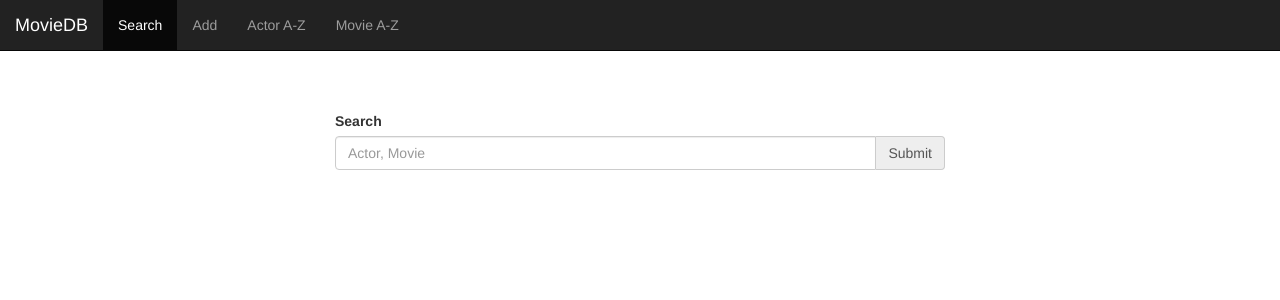
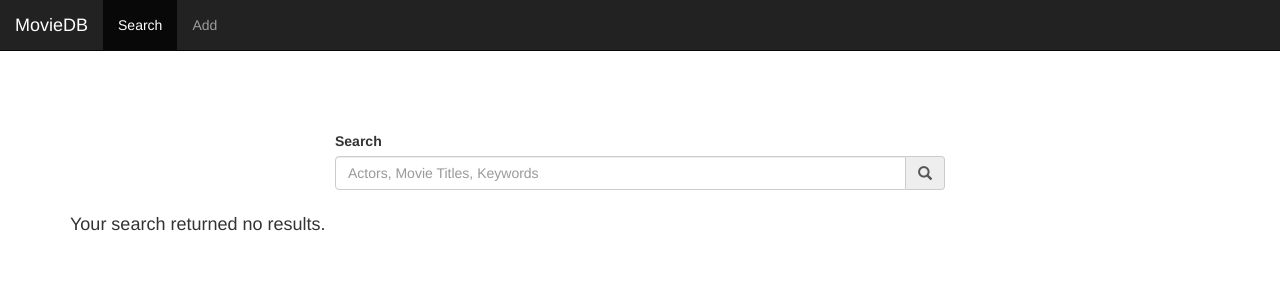
Before and after one commit to mverde/MovieDB, a PHP site: page /index.php?searchQuery=1 in a window 1280 px wide. Shown: the top 300 px of the page. Run offline with PHP 8.4, Linux system fonts and the light colour scheme; tables that the repository leaves empty or names only in its code hold one stand-in row (values such as "Sample post").

Commit message:
Added search funcionality to homepage. Links to actor and movie pages wip.

```diff
--- a/index.php
+++ b/index.php
@@ -5,6 +5,7 @@
 
 		<!-- Bootstrap core CSS -->
     	<link href="bootstrap/css/bootstrap.min.css" rel="stylesheet">
+    	<link href="css/index.css" rel="stylesheet">
 	</head>
 	<body>
 		<nav class="navbar navbar-inverse navbar-static-top">
@@ -24,30 +25,178 @@
 			      <ul class="nav navbar-nav">
 			        <li class="active"><a href="#">Search <span class="sr-only">(current)</span></a></li>
 			        <li><a href="#">Add</a></li>
-			        <li><a href="browseactor.php">Actor A-Z</a></li>
-			        <li><a href="browsemovie.php">Movie A-Z</a></li>
 			      </ul>
 			  </div>
      	 	</div>
 		</nav>
+
 		<br>
 		<br>
+		<br>
+
 		<div class="container-fluid">
 			<div class="row">
-				<div class="col-xs-3"></div>
+				<span class="col-xs-3"></span>
 				<div class="col-xs-6">
-					<form>
+					<form method="get" action="<?php echo $_SERVER['PHP_SELF'];?>">
 						<div class="form-group">
 							<label for="searchBarInput">Search</label>
 							<div class="input-group">
-								<input type="text" class="form-control" id="searchBarInput" placeholder="Actor, Movie">
-								<div class="input-group-addon btn btn-primary">Submit</div>
+								<input type="text" class="form-control" id="searchBarInput" name="searchQuery" placeholder="Actors, Movie Titles, Keywords">
+								<div class="input-group-addon"><span class="glyphicon glyphicon-search" aria-hidden="true"></span></div>
 							</div>
   						</div>
 					</form>
 				</div>
-				<div class="col-xs-3"></div>
+				<span class="col-xs-3"></span>
 			</div>
+		</div>
+
+		<div class="container">
+			<?php
+			function movie_sort($a, $b) {
+				return strcasecmp($a["title"], $b["title"]);
+			}
+			function actor_sort($a, $b) {
+				return strcasecmp($a["first"], $b["first"]);
+			}
+
+			$mysqli = new mysqli("localhost", "cs143", "", "CS143", 1438);
+			if ($mysqli->connect_errno) {
+    			echo "<font color='red'>Failed to connect to MySQL.</font>";
+			} else {
+				if ($_SERVER["REQUEST_METHOD"] == "GET") {
+	    			// collect value of input field
+	    			$searchQuery = $_GET['searchQuery'];
+
+	    			if (!empty($searchQuery)) {
+	    				$keyWords = array();
+	    				$word = strtok($searchQuery, ' ');
+	    				while ( $word !== false ) {
+     						$keyWords[] = $word;
+     						$word = strtok(' ');
+ 						}
+
+	    				$movieSqlQuery = "SELECT * FROM Movie WHERE";
+	    				$i = 0;
+	    				foreach($keyWords as $keyWord)
+			            {
+			            	if ($i == 0) {
+			            		$movieSqlQuery .= " title LIKE '%" . $keyWord . "%'";
+			            		$i++;
+			            	} else {
+			            		$movieSqlQuery .= " AND title LIKE '%" . $keyWord . "%'";
+			            	}
+			            }
+			            $movieSqlQuery = $movieSqlQuery . ";";
+			            //echo $movieSqlQuery;
+
+	    				$actorSqlQuery = "SELECT * FROM Actor WHERE";
+	    				if (count($keyWords) === 1) {
+	    					$actorSqlQuery .= " (first LIKE '%" . $keyWords[0] . "%') OR (last LIKE '%" . $keyWords[0] . "%');";
+	    				} else if (count($keyWords) > 1) {
+	    					$i = 0;
+		    				foreach($keyWords as $keyWord)
+				            {
+				            	if ($i === 0) {
+				            		$actorSqlQuery .= " (first LIKE '%" . $keyWord . "%'";
+				            		$i += 1;
+				            	} else {
+				            		$actorSqlQuery .= " OR first LIKE '%" . $keyWord . "%'";
+				            	}
+
+				            }
+				            $actorSqlQuery .= ") AND";
+
+				            $i = 0;
+		    				foreach($keyWords as $keyWord)
+				            {
+				            	if ($i === 0) {
+				            		$actorSqlQuery .= " (last LIKE '%" . $keyWord . "%'";
+				            		$i += 1;
+				            	} else {
+				            		$actorSqlQuery .= " OR last LIKE '%" . $keyWord . "%'";
+				            	}
+
+				            }
+				            $actorSqlQuery .= ");";
+	    				}
+	    				//echo $actorSqlQuery;
+
+	    				$movieResult = $mysqli->query($movieSqlQuery);
+        				$movies = array();
+        				while($tuple = $movieResult->fetch_assoc())
+        				{
+            				$movies[] = $tuple;
+        				}
+        				usort($movies, "movie_sort");
+
+        				$actorResult = $mysqli->query($actorSqlQuery);
+        				$actors = array();
+        				while($tuple = $actorResult->fetch_assoc()) {
+        					$actors[] = $tuple;
+        				}
+        				usort($actors, "actor_sort");
+
+        				if (count($movies) > 0) {
+	        				?>
+	        				<h3>Movies</h3>
+	        				<div class="row">
+	        					<span class="col-xs-2"></span>
+		        				<table class="col-xs-8 table table-condensed table-hover">
+						            <tr class="no-hover">
+						            	<th>Title</th>
+						            	<th>Year</th>
+						            </tr>
+						            <?php
+						                foreach($movies as $tuple)
+						                {
+						                    echo "<tr>";
+						                  	echo "<td>" . $tuple["title"] . "</td>";
+						              		echo "<td>" . $tuple["year"] . "</td>";
+						                    echo "</tr>";
+						                }
+						            ?>
+						        </table>
+						        <span class="col-xs-2"></span>
+						    </div>
+						    <?php
+        				}
+
+        				if (count($actors) > 0) {
+        					?>
+        					<h3>Actors</h3>
+	        				<div class="row">
+	        					<span class="col-xs-2"></span>
+						        <table class="col-xs-8 table table-condensed table-hover">
+						            <tr class="no-hover">
+						            	<th>Name</th>
+						            	<th>DOB</th>
+						            	<th>DOD</th>
+						            </tr>
+						            <?php
+						                foreach($actors as $tuple)
+						                {
+						                    echo "<tr>";
+						                  	echo "<td>" . $tuple["first"] . " " . $tuple ["last"] . "</td>";
+						              		echo "<td>" . $tuple["dob"] . "</td>";
+						              		echo "<td>" . (empty($tuple["dod"]) ? "N/A" : $tuple["dod"]) . "</td>";
+						                    echo "</tr>";
+						                }
+						            ?>
+						        </table>
+						        <span class="col-xs-2"></span>
+	        				</div>
+					        <?php
+        				}
+
+        				if (count($movies) == 0 && count($actors) == 0) {
+        					echo "<h4>Your search returned no results.</h4>";
+        				}
+	    			}
+	    		}
+			}
+			?>
 		</div>
 	</body>
 </html>
```
Also changed, not shown: css/index.css (added).
